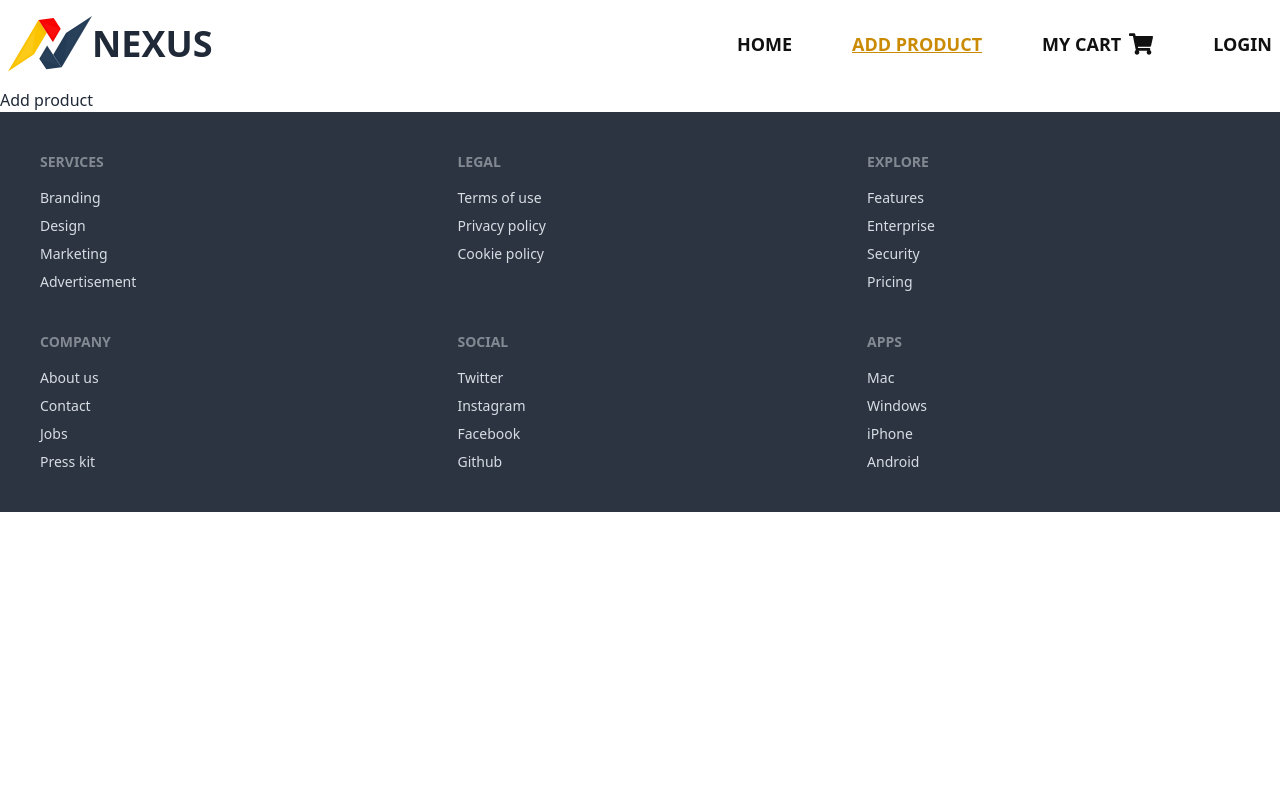
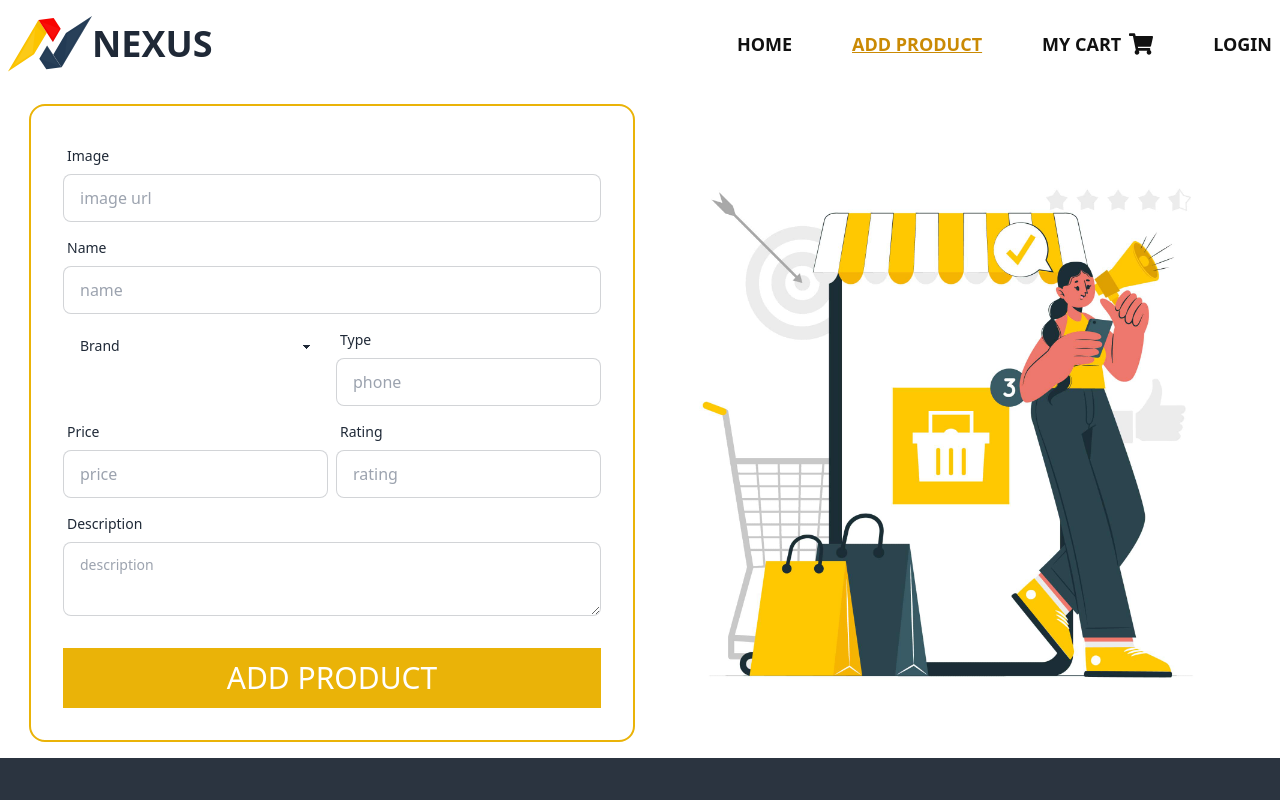
Before and after one commit to Mehedy-Tanvir/brand-shop-client, a React (Vite) app: page /addProduct in a window 1280 px wide. Shown: the top 800 px of the page. Built offline with nearby package versions, Linux system fonts and the light colour scheme; no server answers.

Commit message:
add product page added

```diff
--- a/src/Components/BrandCard/BrandCard.jsx
+++ b/src/Components/BrandCard/BrandCard.jsx
@@ -1,7 +1,9 @@
 import PropTypes from "prop-types";
+import { Link } from "react-router-dom";
 
 const BrandCard = ({ brand }) => {
   return (
+    <Link to={`/brands/${brand.name}`}>
       <div className="relative rounded-lg shadow-lg card card-compact">
         <figure>
           <img
@@ -18,6 +20,7 @@ const BrandCard = ({ brand }) => {
           </h1>
         </div>
       </div>
+    </Link>
   );
 };
 BrandCard.propTypes = {
--- a/src/Pages/AddProduct/AddProduct.jsx
+++ b/src/Pages/AddProduct/AddProduct.jsx
@@ -1,7 +1,146 @@
+import { useState } from "react";
+import toast, { Toaster } from "react-hot-toast";
+
 const AddProduct = () => {
+  const [selectedBrand, setBrand] = useState("");
+  const handleSubmit = (e) => {
+    e.preventDefault();
+    const form = e.target;
+    const name = form.name.value;
+    const image = form.image.value;
+    const brand = selectedBrand;
+    const type = form.type.value;
+    const price = form.price.value;
+    const rating = form.rating.value;
+    const description = form.description.value;
+    const product = {
+      name,
+      image,
+      brand,
+      type,
+      price,
+      rating,
+      description,
+    };
+    console.log(product);
+    toast.success("Product added successfully");
+  };
   return (
-    <div>
-      <h1>Add product</h1>
+    <div className="container px-2 mx-auto">
+      <Toaster />
+      <div className="hero">
+        <div className="flex-col md:flex-row-reverse hero-content">
+          <div className="">
+            <img
+              className="hidden md:block xl:h-[600px]"
+              src="/add-product.jpg"
+              alt=""
+            />
+          </div>
+          <div className="flex-shrink-0 border-2 border-yellow-500 card">
+            <form onSubmit={handleSubmit} className="card-body">
+              <div className="grid grid-cols-1 gap-2 md:grid-cols-2">
+                <div className="md:col-span-2 form-control">
+                  <label className="label">
+                    <span className="label-text">Image</span>
+                  </label>
+                  <input
+                    name="image"
+                    type="text"
+                    placeholder="image url"
+                    className="input input-bordered"
+                    required
+                  />
+                </div>
+                <div className="md:col-span-2 form-control">
+                  <label className="label">
+                    <span className="label-text">Name</span>
+                  </label>
+                  <input
+                    name="name"
+                    type="text"
+                    placeholder="name"
+                    className="input input-bordered"
+                    required
+                  />
+                </div>
+                <div className="form-control">
+                  <select
+                    className="w-full max-w-xs select"
+                    onChange={(e) => setBrand(e.target.value)}
+                    value={selectedBrand}
+                    required
+                  >
+                    <option disabled value="">
+                      Brand
+                    </option>
+                    <option value="Samsung">Samsung</option>
+                    <option value="Apple">Apple</option>
+                    <option value="LG">LG</option>
+                    <option value="HP">HP</option>
+                    <option value="Sony">Sony</option>
+                    <option value="Intel">Intel</option>
+                  </select>
+                </div>
+                <div className="form-control">
+                  <label className="label">
+                    <span className="label-text">Type</span>
+                  </label>
+                  <input
+                    name="type"
+                    type="text"
+                    placeholder="phone"
+                    className="input input-bordered"
+                    required
+                  />
+                </div>
+                <div className="form-control">
+                  <label className="label">
+                    <span className="label-text">Price</span>
+                  </label>
+                  <input
+                    name="price"
+                    type="number"
+                    placeholder="price"
+                    step="0.01"
+                    className="input input-bordered"
+                    required
+                  />
+                </div>
+                <div className="form-control">
+                  <label className="label">
+                    <span className="label-text">Rating</span>
+                  </label>
+                  <input
+                    name="rating"
+                    step="0.01"
+                    placeholder="rating"
+                    className="input input-bordered"
+                    required
+                  />
+                </div>
+                <div className="md:col-span-2 form-control">
+                  <label className="label">
+                    <span className="label-text">Description</span>
+                  </label>
+                  <textarea
+                    className="textarea textarea-bordered"
+                    placeholder="description"
+                    required
+                    name="description"
+                  ></textarea>
+                </div>
+              </div>
+
+              <div className="mt-6 form-control">
+                <button className="bg-yellow-500 hover:opacity-90 text-white text-xl md:text-3xl h-[60px] px-[20px] rounded-none">
+                  ADD PRODUCT
+                </button>
+              </div>
+            </form>
+          </div>
+        </div>
+      </div>
     </div>
   );
 };
--- a/src/Pages/Login/Login.jsx
+++ b/src/Pages/Login/Login.jsx
@@ -40,7 +40,7 @@ const Login = () => {
       .catch((error) => toast.error(error.message));
   };
   return (
-    <div className="container h-screen px-2 mx-auto">
+    <div className="container px-2 mx-auto">
       <Toaster />
       <div className="hero">
         <div className="flex-col md:flex-row-reverse hero-content">
--- /dev/null
+++ b/src/Pages/Products/Products.jsx
@@ -0,0 +1,9 @@
+const Products = () => {
+  return (
+    <div>
+      <h1>Products</h1>
+    </div>
+  );
+};
+
+export default Products;
--- a/src/Pages/Register/Register.jsx
+++ b/src/Pages/Register/Register.jsx
@@ -47,7 +47,7 @@ const Register = () => {
       .catch((error) => toast.error(error.message));
   };
   return (
-    <div className="container h-screen px-2 mx-auto">
+    <div className="container px-2 mx-auto">
       <div>
         <Toaster />
       </div>
--- a/src/Routes/Routes.jsx
+++ b/src/Routes/Routes.jsx
@@ -6,6 +6,7 @@ import MyCart from "../Pages/MyCart/MyCart";
 import Login from "../Pages/Login/Login";
 import Error from "../Pages/Error/Error";
 import Register from "../Pages/Register/Register";
+import Products from "../Pages/Products/Products";
 const Routes = createBrowserRouter([
   {
     path: "/",
@@ -33,6 +34,10 @@ const Routes = createBrowserRouter([
         path: "/login",
         element: <Login></Login>,
       },
+      {
+        path: "/brands/:name",
+        element: <Products></Products>,
+      },
     ],
   },
 ]);
```
Also changed, not shown: public/add-product.jpg (added). Lines whose indentation alone changed are shown as unchanged.
